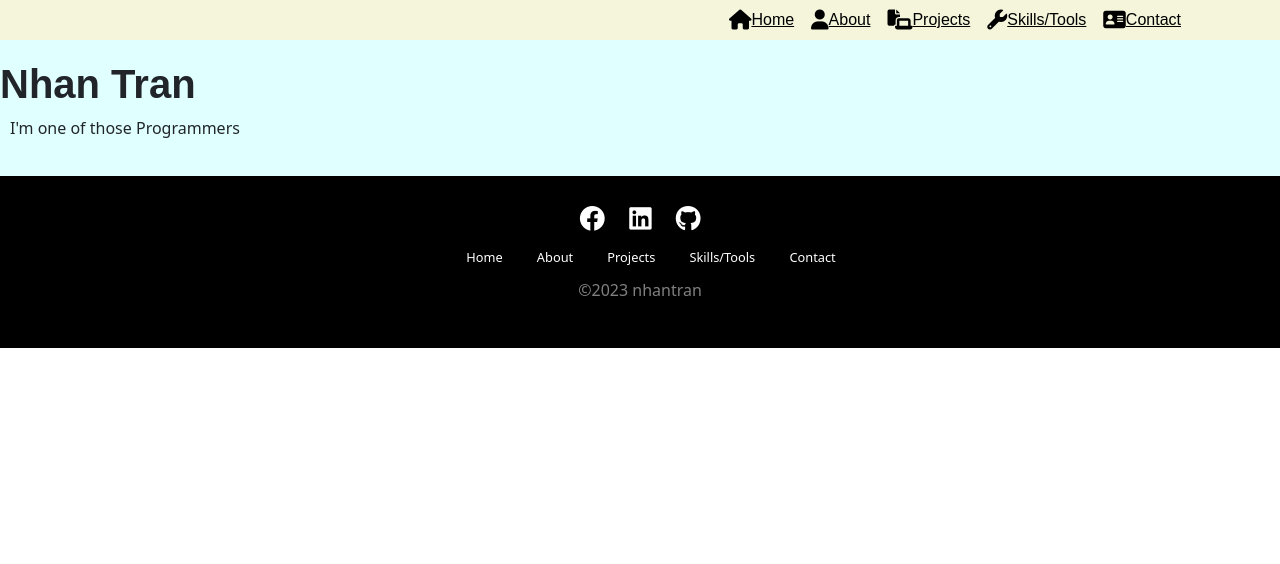
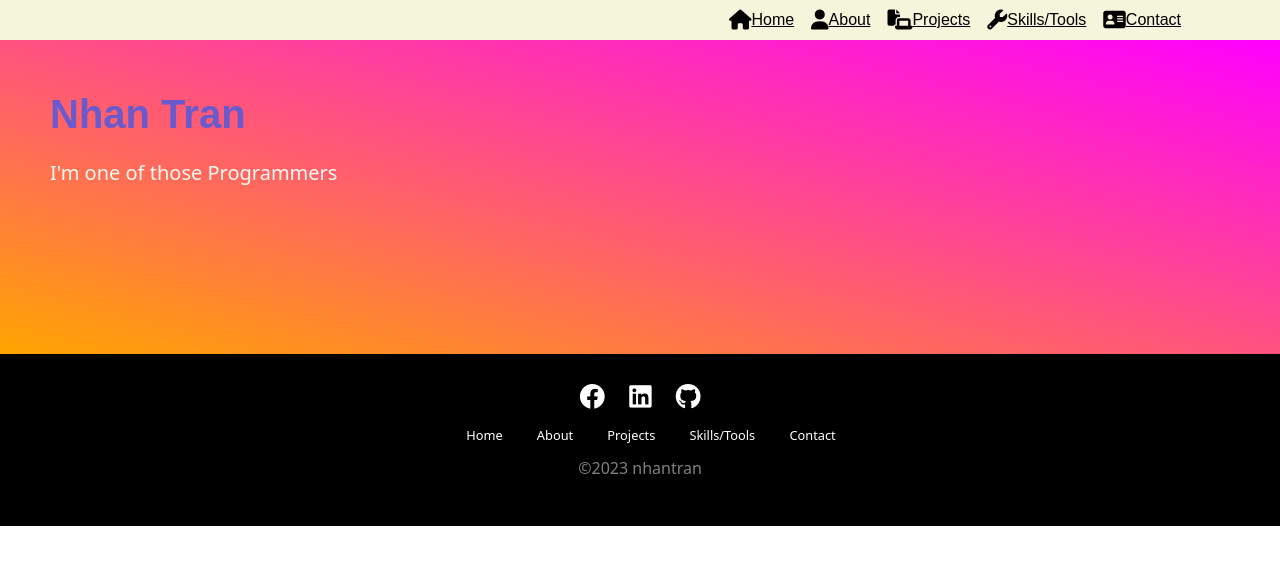
Before and after one commit to NTran575/MyPortfolio, a plain HTML site: page index.html in a window 1280 px wide. Drawn offline with nearby package versions, Linux system fonts and the light colour scheme.

Commit message:
Header Part

```diff
--- a/css/styles.css
+++ b/css/styles.css
@@ -14,19 +14,27 @@ nav div ul li a {
 }
 /* Header */
 header {
-    background-color: #E0FFFF;
-    padding: 20px 0;
+    background-color: magenta;
+    background-image: linear-gradient(to bottom left, magenta, orange);
+    padding: 50px 0 150px;
 }
 
 header h1 {
     font-family: Arial, Helvetica, sans-serif;
     font-weight: 800;
     display: block;
+    color: #6A5ACD;
+    margin-left: 50px;
+
+
 }
 
 header p {
     display: block;
-    margin-left: 10px;
+    margin-left: 50px;
+    margin-top: 1em;
+    font-size: 20px;
+    color: #FFFAF0;
 }
 
 header ul li{
```
